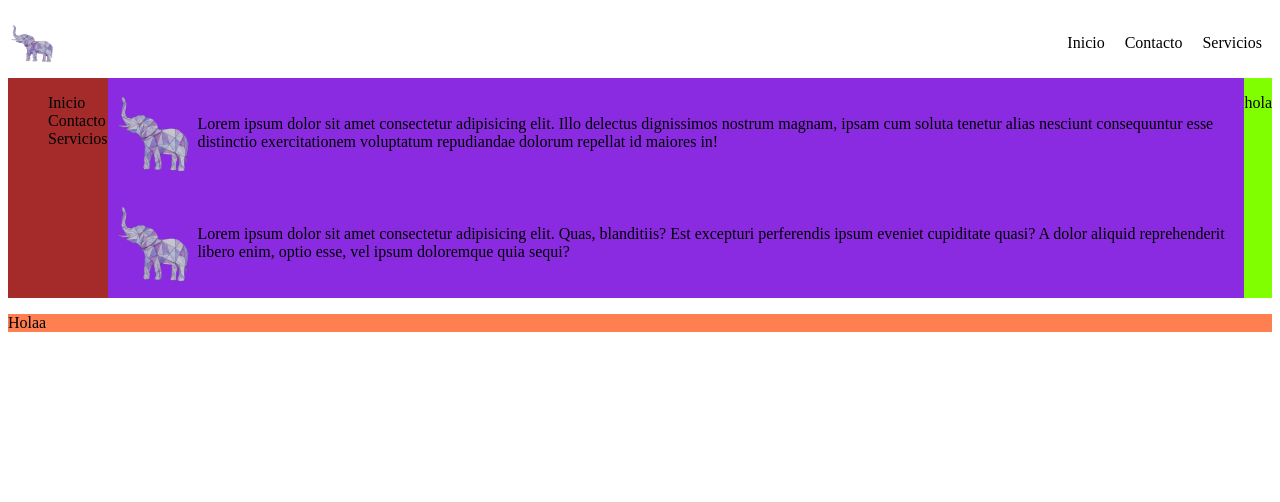
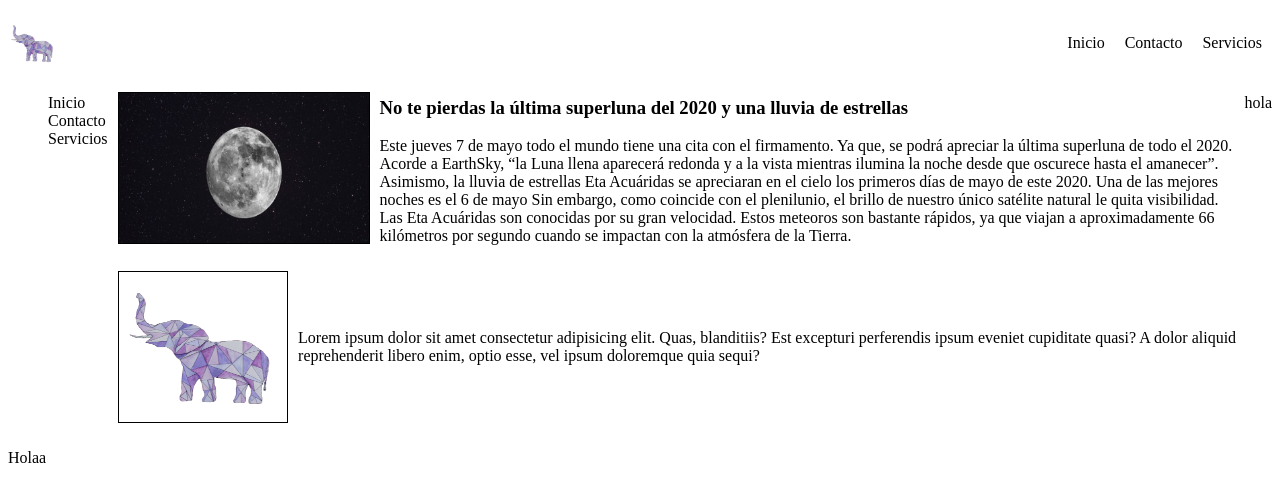
Before and after one commit to nicolendoruiz/Diario-Flexbox-, a plain HTML site: page index.html in a window 1280 px wide. Drawn offline with Linux system fonts and the light colour scheme.

Commit message:
Noticia 1 nicol

```diff
--- a/_articles.scss
+++ b/_articles.scss
@@ -1,11 +1,20 @@
 .items {
   display: flex;
   flex-direction: column;
-    .content{
+  .content {
     display: flex;
     flex-direction: row;
     align-items: center;
     justify-content: space-around;
-      margin: 5px;
+    img {
+      margin: 10px;
+      width: 250px;
+      height: 150px;
+      border: 1px solid black;
+    }
+    h1 {
+    }
+    p {
     }
   }
+}
--- a/index.html
+++ b/index.html
@@ -21,32 +21,37 @@
     </header>
 
     <main>
-        <section class="navbar" style="background-color: brown;">
+        <section class="navbar">
             <ul>
                 <li>Inicio</li>
                 <li>Contacto</li>
                 <li>Servicios</li>
             </ul>
         </section>
-        <section class="items" style="background-color: blueviolet;">
+        <section class="items">
             <article class="content">
-                <img src="images/imgen.png" alt="logo" width="100px" height="100px">
-                <p>Lorem ipsum dolor sit amet consectetur adipisicing elit. Illo delectus dignissimos nostrum magnam,
-                    ipsam cum soluta tenetur alias nesciunt consequuntur esse distinctio exercitationem voluptatum
-                    repudiandae dolorum repellat id maiores in!</p>
+                <div>
+                    <img src="images/superluna.jpg" alt="logo">
+                </div>
+                <div>
+                    <h1>No te pierdas la última superluna del 2020 y una lluvia de estrellas</h1>
+                    <p>Este jueves 7 de mayo todo el mundo tiene una cita con el firmamento. Ya que, se podrá apreciar la última superluna de todo el 2020. Acorde a EarthSky, “la Luna llena aparecerá redonda y a la vista mientras ilumina la noche desde que oscurece hasta el amanecer”.
+                       Asimismo, la lluvia de estrellas Eta Acuáridas se apreciaran en el cielo los primeros días de mayo de este 2020. Una de las mejores noches es el 6 de mayo Sin embargo, como coincide con el plenilunio, el brillo de nuestro único satélite natural le quita visibilidad.
+                       Las Eta Acuáridas son conocidas por su gran velocidad. Estos meteoros son bastante rápidos, ya que viajan a aproximadamente 66 kilómetros por segundo cuando se impactan con la atmósfera de la Tierra.</p>
+                </div>
             </article>
             <article class="content">
-                <img src="images/imgen.png" alt="logo" width="100px" height="100px">
+                <img src="images/imgen.png" alt="logo">
                 <p>Lorem ipsum dolor sit amet consectetur adipisicing elit. Quas, blanditiis? Est excepturi perferendis
                     ipsum eveniet cupiditate quasi? A dolor aliquid reprehenderit libero enim, optio esse, vel ipsum
                     doloremque quia sequi?</p>
             </article>
         </section>
-        <aside style="background-color: chartreuse;">
+        <aside>
             <p>hola</p>
         </aside>
     </main>
-    <footer style="background-color: coral;">
+    <footer>
         <p>Holaa</p>
     </footer>
 </body>
```
Also changed, not shown: estilos.css, images/superluna.jpg (added), 1 other file. Lines whose indentation alone changed are shown as unchanged.
